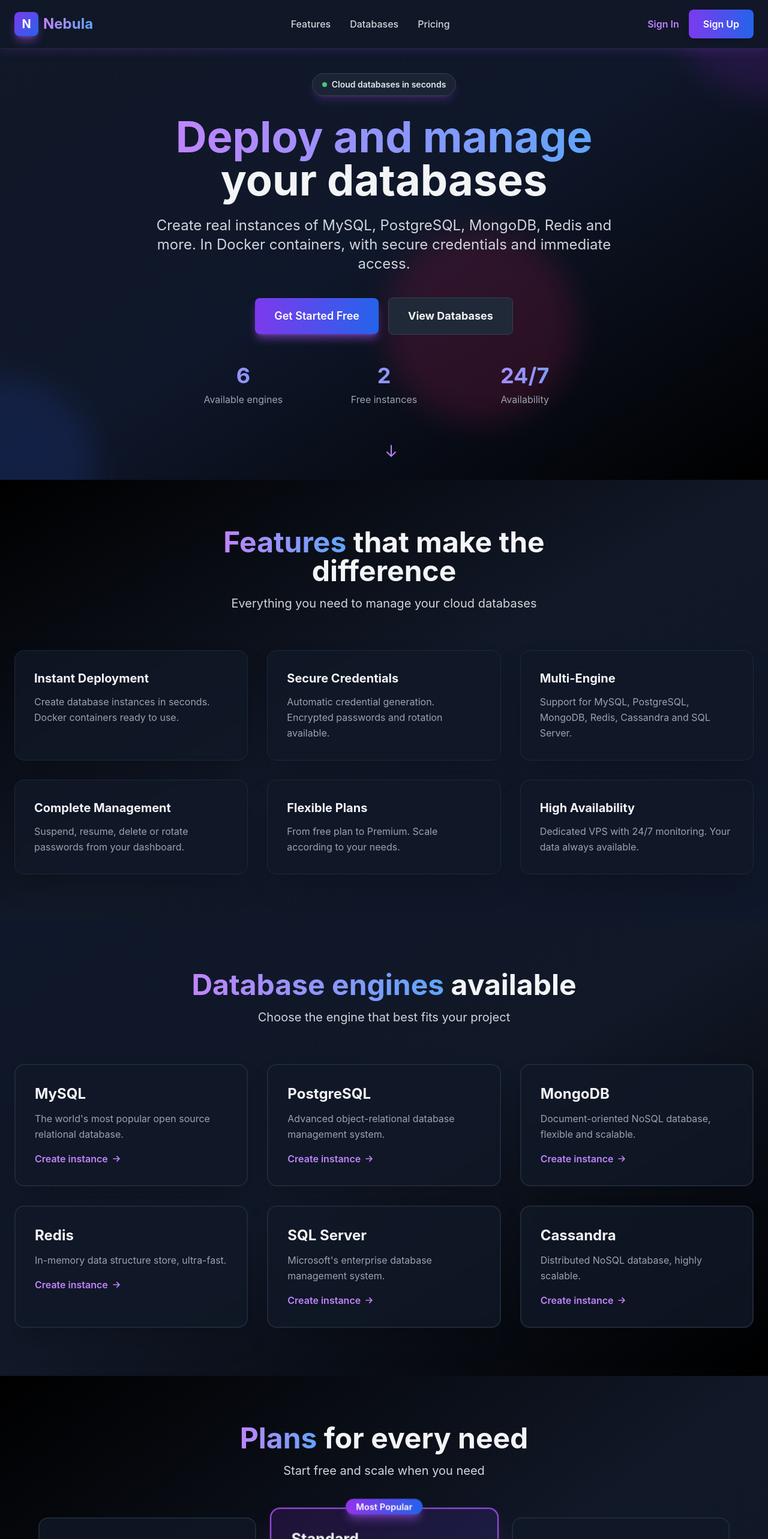
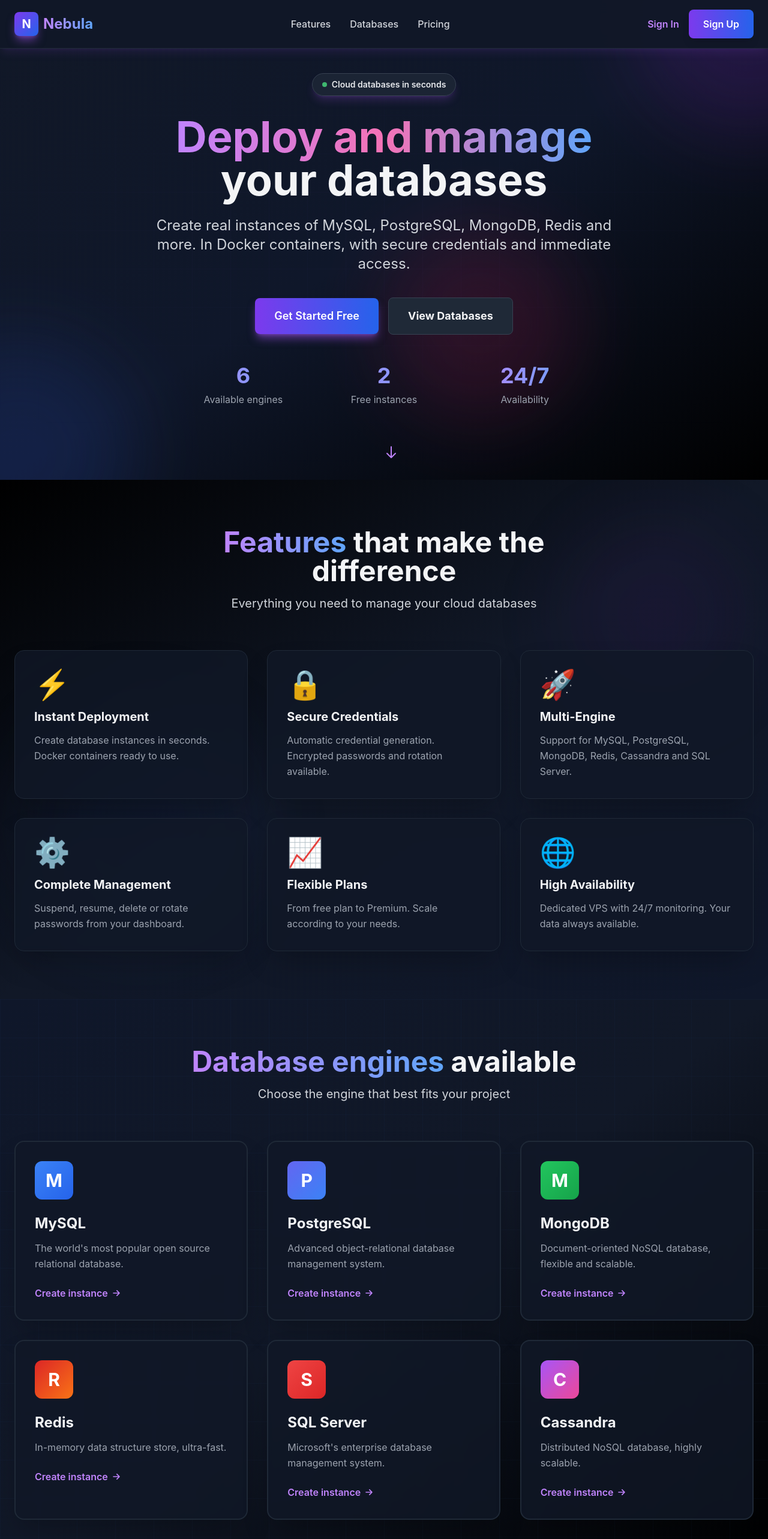
Before and after one commit to SpringBoot-Flat-White/Nebula-Frontend, a React (Vite) app: page / in a window 1280 px wide. Shown: the top 2566 px of the page at 60% size. Built offline with nearby package versions, Linux system fonts and the light colour scheme; no server answers.

Commit message:
feat: Implement smooth scrolling behavior and enhance animations across landing components; add mouse parallax effect in Hero section

```diff
--- a/src/components/landing/DatabaseEngines.tsx
+++ b/src/components/landing/DatabaseEngines.tsx
@@ -1,6 +1,34 @@
+import { useEffect, useRef, useState } from 'react';
 import type { DatabaseEngine } from '../../types';
 
 const DatabaseEngines = () => {
+  const [isVisible, setIsVisible] = useState(false);
+  const sectionRef = useRef<HTMLElement>(null);
+
+  useEffect(() => {
+    const observer = new IntersectionObserver(
+      (entries) => {
+        entries.forEach((entry) => {
+          if (entry.isIntersecting) {
+            setIsVisible(true);
+          }
+        });
+      },
+      { threshold: 0.1 }
+    );
+
+    const currentSection = sectionRef.current;
+    if (currentSection) {
+      observer.observe(currentSection);
+    }
+
+    return () => {
+      if (currentSection) {
+        observer.unobserve(currentSection);
+      }
+    };
+  }, []);
+
   const engines: DatabaseEngine[] = [
     {
       id: 'mysql',
@@ -40,13 +68,26 @@
     },
   ];
 
+  const engineColors = [
+    'from-blue-500 to-blue-600',
+    'from-indigo-500 to-blue-500',
+    'from-green-500 to-green-600',
+    'from-red-600 to-orange-500',
+    'from-red-500 to-red-600',
+    'from-purple-500 to-pink-500',
+  ];
+
   return (
-    <section id="databases" className="py-20 bg-gradient-to-br from-slate-900 via-gray-900 to-black">
-      <div className="container mx-auto px-6">
+    <section ref={sectionRef} id="databases" className="py-20 bg-gradient-to-br from-slate-900 via-gray-900 to-black relative overflow-hidden">
+      {/* Animated background elements */}
+      <div className="absolute inset-0 bg-[linear-gradient(rgba(59,130,246,0.03)_1px,transparent_1px),linear-gradient(90deg,rgba(59,130,246,0.03)_1px,transparent_1px)] bg-[size:64px_64px]"></div>
+
+      <div className="container mx-auto px-6 relative z-10">
         {/* Section Header */}
-        <div className="text-center max-w-3xl mx-auto mb-16">
+        <div className={`text-center max-w-3xl mx-auto mb-16 transition-all duration-1000 ${isVisible ? 'opacity-100 translate-y-0' : 'opacity-0 translate-y-10'}`}>
           <h2 className="text-4xl md:text-5xl font-bold mb-4">
-            <span className="bg-gradient-to-r from-purple-400 to-blue-400 bg-clip-text text-transparent">Database engines</span> <span className="text-gray-100">available</span>
+            <span className="bg-gradient-to-r from-purple-400 to-blue-400 bg-clip-text text-transparent">Database engines</span>{' '}
+            <span className="text-gray-100">available</span>
           </h2>
           <p className="text-xl text-gray-300">
             Choose the engine that best fits your project
@@ -55,23 +96,38 @@
 
         {/* Engines Grid */}
         <div className="grid grid-cols-1 md:grid-cols-2 lg:grid-cols-3 gap-8">
-          {engines.map((engine) => (
+          {engines.map((engine, index) => (
             <div
               key={engine.id}
-              className="bg-gray-900/80 backdrop-blur-sm rounded-2xl shadow-2xl hover:shadow-purple-500/30 transition-all duration-300 p-8 border-2 border-gray-800 hover:border-purple-500 group"
+              className={`bg-gray-900/80 backdrop-blur-sm rounded-2xl shadow-2xl hover:shadow-purple-500/40 transition-all duration-500 p-8 border-2 border-gray-800 hover:border-purple-500 group cursor-pointer card-3d ${
+                isVisible ? 'opacity-100 translate-x-0' : 'opacity-0 translate-x-10'
+              }`}
+              style={{
+                transitionDelay: isVisible ? `${index * 100}ms` : '0ms'
+              }}
             >
+              {/* Database icon placeholder with gradient */}
+              <div className={`w-16 h-16 bg-gradient-to-br ${engineColors[index]} rounded-xl flex items-center justify-center mb-6 transform transition-all duration-300 group-hover:scale-110 group-hover:rotate-6`}>
+                <span className="text-3xl font-bold text-white">{engine.name.charAt(0)}</span>
+              </div>
+
               <h3 className="text-2xl font-bold text-gray-100 mb-3 group-hover:text-purple-400 transition-colors">
                 {engine.name}
               </h3>
-              <p className="text-gray-400 leading-relaxed mb-4">
+
+              <p className="text-gray-400 leading-relaxed mb-6 group-hover:text-gray-300 transition-colors">
                 {engine.description}
               </p>
-              <div className="inline-flex items-center text-purple-400 font-semibold group-hover:gap-2 transition-all">
-                Create instance
-                <svg className="w-5 h-5 ml-1 transform group-hover:translate-x-1 transition-transform" fill="none" strokeLinecap="round" strokeLinejoin="round" strokeWidth="2" viewBox="0 0 24 24" stroke="currentColor">
+
+              <div className="inline-flex items-center text-purple-400 font-semibold transition-all duration-300 group-hover:gap-2">
+                <span>Create instance</span>
+                <svg className="w-5 h-5 ml-1 transform transition-transform duration-300 group-hover:translate-x-2" fill="none" strokeLinecap="round" strokeLinejoin="round" strokeWidth="2" viewBox="0 0 24 24" stroke="currentColor">
                   <path d="M13 7l5 5m0 0l-5 5m5-5H6"></path>
                 </svg>
               </div>
+
+              {/* Animated border on hover */}
+              <div className="absolute inset-0 rounded-2xl bg-gradient-to-r from-purple-500/0 via-purple-500/20 to-blue-500/0 opacity-0 group-hover:opacity-100 transition-opacity duration-500 pointer-events-none"></div>
             </div>
           ))}
         </div>
--- a/src/components/landing/Features.tsx
+++ b/src/components/landing/Features.tsx
@@ -1,6 +1,34 @@
+import { useEffect, useRef, useState } from 'react';
 import type { Feature } from '../../types';
 
 const Features = () => {
+  const [isVisible, setIsVisible] = useState(false);
+  const sectionRef = useRef<HTMLElement>(null);
+
+  useEffect(() => {
+    const observer = new IntersectionObserver(
+      (entries) => {
+        entries.forEach((entry) => {
+          if (entry.isIntersecting) {
+            setIsVisible(true);
+          }
+        });
+      },
+      { threshold: 0.1 }
+    );
+
+    const currentSection = sectionRef.current;
+    if (currentSection) {
+      observer.observe(currentSection);
+    }
+
+    return () => {
+      if (currentSection) {
+        observer.unobserve(currentSection);
+      }
+    };
+  }, []);
+
   const features: Feature[] = [
     {
       id: '1',
@@ -40,13 +68,20 @@
     },
   ];
 
+  const featureIcons = ['⚡', '🔒', '🚀', '⚙️', '📈', '🌐'];
+
   return (
-    <section id="features" className="py-20 bg-gradient-to-br from-black via-gray-900 to-slate-900">
-      <div className="container mx-auto px-6">
+    <section ref={sectionRef} id="features" className="py-20 bg-gradient-to-br from-black via-gray-900 to-slate-900 relative overflow-hidden">
+      {/* Decorative blobs */}
+      <div className="absolute top-20 right-10 w-72 h-72 bg-purple-900/10 rounded-full blur-3xl animate-float"></div>
+      <div className="absolute bottom-20 left-10 w-96 h-96 bg-blue-900/10 rounded-full blur-3xl animate-float" style={{ animationDelay: '3s' }}></div>
+
+      <div className="container mx-auto px-6 relative z-10">
         {/* Section Header */}
-        <div className="text-center max-w-3xl mx-auto mb-16">
+        <div className={`text-center max-w-3xl mx-auto mb-16 transition-all duration-1000 ${isVisible ? 'opacity-100 translate-y-0' : 'opacity-0 translate-y-10'}`}>
           <h2 className="text-4xl md:text-5xl font-bold mb-4">
-            <span className="bg-gradient-to-r from-purple-400 to-blue-400 bg-clip-text text-transparent">Features</span> <span className="text-gray-100">that make the difference</span>
+            <span className="bg-gradient-to-r from-purple-400 to-blue-400 bg-clip-text text-transparent">Features</span>{' '}
+            <span className="text-gray-100">that make the difference</span>
           </h2>
           <p className="text-xl text-gray-300">
             Everything you need to manage your cloud databases
@@ -55,17 +90,31 @@
 
         {/* Features Grid */}
         <div className="grid grid-cols-1 md:grid-cols-2 lg:grid-cols-3 gap-8">
-          {features.map((feature) => (
+          {features.map((feature, index) => (
             <div
               key={feature.id}
-              className="bg-gray-900/80 backdrop-blur-sm rounded-2xl shadow-2xl hover:shadow-purple-500/20 transition-all duration-300 p-8 border border-gray-800 hover:border-purple-500/50 group hover:scale-105"
+              className={`bg-gray-900/80 backdrop-blur-sm rounded-2xl shadow-2xl hover:shadow-purple-500/30 transition-all duration-500 p-8 border border-gray-800 hover:border-purple-500/50 group hover:scale-105 hover:-translate-y-2 card-3d ${
+                isVisible ? 'opacity-100 translate-y-0' : 'opacity-0 translate-y-10'
+              }`}
+              style={{
+                transitionDelay: isVisible ? `${index * 100}ms` : '0ms'
+              }}
             >
+              {/* Icon with animation */}
+              <div className="text-5xl mb-4 transform transition-all duration-300 group-hover:scale-125 group-hover:rotate-12">
+                {featureIcons[index]}
+              </div>
+
               <h3 className="text-xl font-bold text-gray-100 mb-3 group-hover:text-purple-400 transition-colors">
                 {feature.title}
               </h3>
-              <p className="text-gray-400 leading-relaxed">
+
+              <p className="text-gray-400 leading-relaxed group-hover:text-gray-300 transition-colors">
                 {feature.description}
               </p>
+
+              {/* Hover glow effect */}
+              <div className="absolute inset-0 rounded-2xl bg-gradient-to-r from-purple-500/0 via-purple-500/5 to-blue-500/0 opacity-0 group-hover:opacity-100 transition-opacity duration-500 pointer-events-none"></div>
             </div>
           ))}
         </div>
--- a/src/components/landing/Hero.tsx
+++ b/src/components/landing/Hero.tsx
@@ -1,60 +1,107 @@
 import { Link } from 'react-router-dom';
+import { useEffect, useState } from 'react';
 
 const Hero = () => {
+  const [mousePosition, setMousePosition] = useState({ x: 0, y: 0 });
+
+  useEffect(() => {
+    const handleMouseMove = (e: MouseEvent) => {
+      setMousePosition({ x: e.clientX, y: e.clientY });
+    };
+
+    window.addEventListener('mousemove', handleMouseMove);
+    return () => window.removeEventListener('mousemove', handleMouseMove);
+  }, []);
+
   return (
     <section className="relative min-h-screen flex items-center justify-center overflow-hidden bg-gradient-to-br from-gray-900 via-slate-900 to-black">
-      {/* Animated Background Elements */}
+      {/* Animated Background Elements with parallax */}
       <div className="absolute inset-0 overflow-hidden">
-        <div className="absolute -top-40 -right-40 w-80 h-80 bg-purple-900/40 rounded-full mix-blend-lighten filter blur-xl opacity-70 animate-float"></div>
-        <div className="absolute -bottom-40 -left-40 w-80 h-80 bg-blue-900/40 rounded-full mix-blend-lighten filter blur-xl opacity-70 animate-float" style={{ animationDelay: '2s' }}></div>
-        <div className="absolute top-1/2 left-1/2 transform -translate-x-1/2 -translate-y-1/2 w-80 h-80 bg-pink-900/40 rounded-full mix-blend-lighten filter blur-xl opacity-70 animate-float" style={{ animationDelay: '4s' }}></div>
+        <div
+          className="absolute -top-40 -right-40 w-96 h-96 bg-purple-900/40 rounded-full mix-blend-lighten filter blur-3xl opacity-70 animate-float"
+          style={{
+            transform: `translate(${mousePosition.x * 0.02}px, ${mousePosition.y * 0.02}px)`
+          }}
+        ></div>
+        <div
+          className="absolute -bottom-40 -left-40 w-96 h-96 bg-blue-900/40 rounded-full mix-blend-lighten filter blur-3xl opacity-70 animate-float"
+          style={{
+            animationDelay: '2s',
+            transform: `translate(${mousePosition.x * -0.02}px, ${mousePosition.y * -0.02}px)`
+          }}
+        ></div>
+        <div
+          className="absolute top-1/2 left-1/2 -translate-x-1/2 -translate-y-1/2 w-80 h-80 bg-pink-900/40 rounded-full mix-blend-lighten filter blur-3xl opacity-70 animate-float"
+          style={{
+            animationDelay: '4s',
+            transform: `translate(calc(-50% + ${mousePosition.x * 0.015}px), calc(-50% + ${mousePosition.y * 0.015}px))`
+          }}
+        ></div>
       </div>
+
+      {/* Grid pattern overlay */}
+      <div className="absolute inset-0 bg-[linear-gradient(rgba(139,92,246,0.03)_1px,transparent_1px),linear-gradient(90deg,rgba(139,92,246,0.03)_1px,transparent_1px)] bg-[size:64px_64px] [mask-image:radial-gradient(ellipse_80%_50%_at_50%_50%,black,transparent)]"></div>
 
       {/* Content */}
       <div className="container mx-auto px-6 py-24 relative z-10">
         <div className="max-w-4xl mx-auto text-center">
           {/* Badge */}
-          <div className="inline-flex items-center space-x-2 bg-gray-800/80 backdrop-blur-sm px-4 py-2 rounded-full shadow-lg shadow-purple-500/20 mb-8 border border-gray-700">
+          <div className="inline-flex items-center space-x-2 bg-gray-800/80 backdrop-blur-sm px-4 py-2 rounded-full shadow-lg shadow-purple-500/20 mb-8 border border-gray-700 animate-fadeInUp">
             <span className="w-2 h-2 bg-green-400 rounded-full animate-pulse"></span>
             <span className="text-sm font-semibold text-gray-200">Cloud databases in seconds</span>
           </div>
 
           {/* Main Heading */}
-          <h1 className="text-5xl md:text-7xl font-bold mb-6">
-            <span className="bg-gradient-to-r from-purple-400 to-blue-400 bg-clip-text text-transparent">Deploy and manage</span>
+          <h1 className="text-5xl md:text-7xl font-bold mb-6 animate-fadeInUp animation-delay-200">
+            <span className="bg-gradient-to-r from-purple-400 via-pink-400 to-blue-400 bg-clip-text text-transparent">
+              Deploy and manage
+            </span>
             <br />
             <span className="text-gray-100">your databases</span>
           </h1>
 
           {/* Description */}
-          <p className="text-xl md:text-2xl text-gray-300 mb-10 max-w-3xl mx-auto">
+          <p className="text-xl md:text-2xl text-gray-300 mb-10 max-w-3xl mx-auto animate-fadeInUp animation-delay-400">
             Create real instances of MySQL, PostgreSQL, MongoDB, Redis and more.
             In Docker containers, with secure credentials and immediate access.
           </p>
 
           {/* CTA Buttons */}
-          <div className="flex flex-col sm:flex-row items-center justify-center gap-4 mb-12">
-            <Link to="/register" className="btn-primary text-lg px-8 py-4 shadow-lg shadow-purple-500/50">
-              Get Started Free
+          <div className="flex flex-col sm:flex-row items-center justify-center gap-4 mb-12 animate-fadeInUp animation-delay-600">
+            <Link
+              to="/register"
+              className="btn-primary text-lg px-8 py-4 shadow-lg shadow-purple-500/50 hover:shadow-purple-500/80 hover:scale-105 relative overflow-hidden group"
+            >
+              <span className="relative z-10">Get Started Free</span>
+              <div className="absolute inset-0 bg-gradient-to-r from-purple-600 via-pink-600 to-blue-600 opacity-0 group-hover:opacity-100 transition-opacity duration-300"></div>
             </Link>
-            <a href="#databases" className="bg-gray-800 text-gray-100 px-8 py-4 rounded-lg font-bold hover:bg-gray-700 transition-all duration-300 border border-gray-700 text-lg">
+            <a
+              href="#databases"
+              className="bg-gray-800 text-gray-100 px-8 py-4 rounded-lg font-bold hover:bg-gray-700 transition-all duration-300 border border-gray-700 text-lg hover:border-purple-500 hover:shadow-lg hover:shadow-purple-500/30 hover:scale-105"
+            >
               View Databases
             </a>
           </div>
 
           {/* Stats */}
-          <div className="grid grid-cols-3 gap-8 max-w-2xl mx-auto">
-            <div className="text-center">
-              <div className="text-3xl md:text-4xl font-bold bg-gradient-to-r from-purple-400 to-blue-400 bg-clip-text text-transparent mb-2">6</div>
-              <div className="text-gray-400 text-sm md:text-base">Available engines</div>
+          <div className="grid grid-cols-3 gap-8 max-w-2xl mx-auto animate-fadeInUp animation-delay-800">
+            <div className="text-center group cursor-pointer">
+              <div className="text-3xl md:text-4xl font-bold bg-gradient-to-r from-purple-400 to-blue-400 bg-clip-text text-transparent mb-2 transition-transform duration-300 group-hover:scale-110">
+                6
+              </div>
+              <div className="text-gray-400 text-sm md:text-base transition-colors group-hover:text-gray-300">Available engines</div>
             </div>
-            <div className="text-center">
-              <div className="text-3xl md:text-4xl font-bold bg-gradient-to-r from-purple-400 to-blue-400 bg-clip-text text-transparent mb-2">2</div>
-              <div className="text-gray-400 text-sm md:text-base">Free instances</div>
+            <div className="text-center group cursor-pointer">
+              <div className="text-3xl md:text-4xl font-bold bg-gradient-to-r from-purple-400 to-blue-400 bg-clip-text text-transparent mb-2 transition-transform duration-300 group-hover:scale-110">
+                2
+              </div>
+              <div className="text-gray-400 text-sm md:text-base transition-colors group-hover:text-gray-300">Free instances</div>
             </div>
-            <div className="text-center">
-              <div className="text-3xl md:text-4xl font-bold bg-gradient-to-r from-purple-400 to-blue-400 bg-clip-text text-transparent mb-2">24/7</div>
-              <div className="text-gray-400 text-sm md:text-base">Availability</div>
+            <div className="text-center group cursor-pointer">
+              <div className="text-3xl md:text-4xl font-bold bg-gradient-to-r from-purple-400 to-blue-400 bg-clip-text text-transparent mb-2 transition-transform duration-300 group-hover:scale-110">
+                24/7
+              </div>
+              <div className="text-gray-400 text-sm md:text-base transition-colors group-hover:text-gray-300">Availability</div>
             </div>
           </div>
         </div>
@@ -62,9 +109,11 @@
 
       {/* Scroll Indicator */}
       <div className="absolute bottom-8 left-1/2 transform -translate-x-1/2 animate-bounce">
-        <svg className="w-6 h-6 text-purple-400" fill="none" strokeLinecap="round" strokeLinejoin="round" strokeWidth="2" viewBox="0 0 24 24" stroke="currentColor">
-          <path d="M19 14l-7 7m0 0l-7-7m7 7V3"></path>
-        </svg>
+        <a href="#features" className="block">
+          <svg className="w-6 h-6 text-purple-400 hover:text-purple-300 transition-colors cursor-pointer" fill="none" strokeLinecap="round" strokeLinejoin="round" strokeWidth="2" viewBox="0 0 24 24" stroke="currentColor">
+            <path d="M19 14l-7 7m0 0l-7-7m7 7V3"></path>
+          </svg>
+        </a>
       </div>
     </section>
   );
--- a/src/index.css
+++ b/src/index.css
@@ -1,6 +1,10 @@
 @tailwind base;
 @tailwind components;
 @tailwind utilities;
+
+* {
+  scroll-behavior: smooth;
+}
 
 body {
   font-family: 'Inter', system-ui, -apple-system, sans-serif;
@@ -23,3 +27,103 @@
     @apply bg-gradient-to-r from-primary-600 via-secondary-600 to-pink-600 bg-clip-text text-transparent;
   }
 }
+
+/* Animaciones modernas */
+@keyframes fadeInUp {
+  from {
+    opacity: 0;
+    transform: translateY(30px);
+  }
+  to {
+    opacity: 1;
+    transform: translateY(0);
+  }
+}
+
+@keyframes float {
+  0%, 100% {
+    transform: translateY(0px);
+  }
+  50% {
+    transform: translateY(-20px);
+  }
+}
+
+@keyframes scaleIn {
+  from {
+    opacity: 0;
+    transform: scale(0.9);
+  }
+  to {
+    opacity: 1;
+    transform: scale(1);
+  }
+}
+
+@keyframes slideInLeft {
+  from {
+    opacity: 0;
+    transform: translateX(-50px);
+  }
+  to {
+    opacity: 1;
+    transform: translateX(0);
+  }
+}
+
+@keyframes slideInRight {
+  from {
+    opacity: 0;
+    transform: translateX(50px);
+  }
+  to {
+    opacity: 1;
+    transform: translateX(0);
+  }
+}
+
+.animate-fadeInUp {
+  animation: fadeInUp 0.8s ease-out;
+}
+
+.animate-scaleIn {
+  animation: scaleIn 0.6s ease-out;
+}
+
+.animate-slideInLeft {
+  animation: slideInLeft 0.8s ease-out;
+}
+
+.animate-slideInRight {
+  animation: slideInRight 0.8s ease-out;
+}
+
+.animation-delay-200 {
+  animation-delay: 0.2s;
+  animation-fill-mode: both;
+}
+
+.animation-delay-400 {
+  animation-delay: 0.4s;
+  animation-fill-mode: both;
+}
+
+.animation-delay-600 {
+  animation-delay: 0.6s;
+  animation-fill-mode: both;
+}
+
+.animation-delay-800 {
+  animation-delay: 0.8s;
+  animation-fill-mode: both;
+}
+
+/* Efecto hover 3D para cards */
+.card-3d {
+  transform-style: preserve-3d;
+  transition: transform 0.3s ease;
+}
+
+.card-3d:hover {
+  transform: translateY(-10px) rotateX(5deg) rotateY(5deg);
+}
```
Also changed, not shown: src/services/instanceService.ts (+18 -0 lines).
